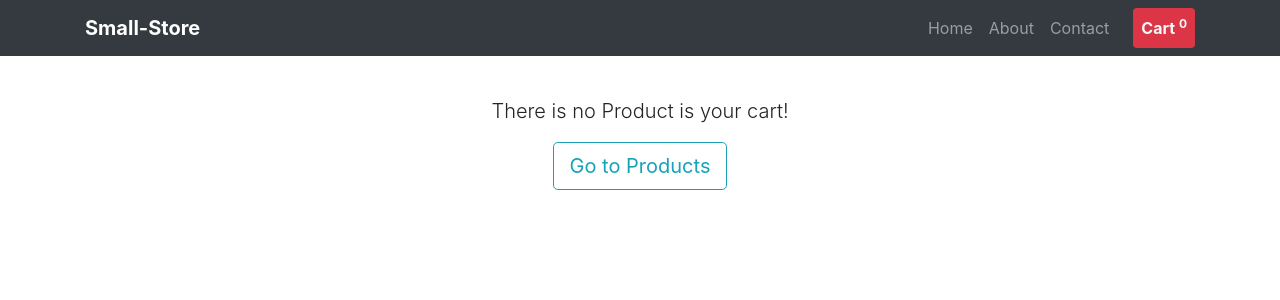
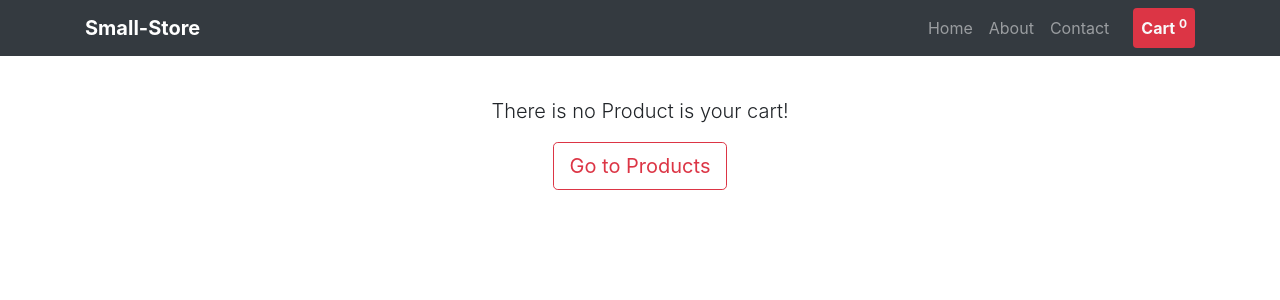
Before and after one commit to mubashirimtiaz/react-small-store, a React (Create React App) app: page /cart in a window 1280 px wide. Shown: the top 300 px of the page. Built offline with nearby package versions, Linux system fonts and the light colour scheme.

Commit message:
updated cart component

```diff
--- a/src/pages/cart/Cart.jsx
+++ b/src/pages/cart/Cart.jsx
@@ -89,7 +89,7 @@ const Cart = () => {
           <div className="col-md-12 text-center">
             <p className="lead">There is no Product is your cart!</p>
             <button
-              className="btn btn-outline-info btn-lg"
+              className="btn btn-outline-danger btn-lg"
               onClick={handleClick}
             >
               Go to Products
```
Also changed, not shown: 1 other file (tests, documents, lock files or other folders).
